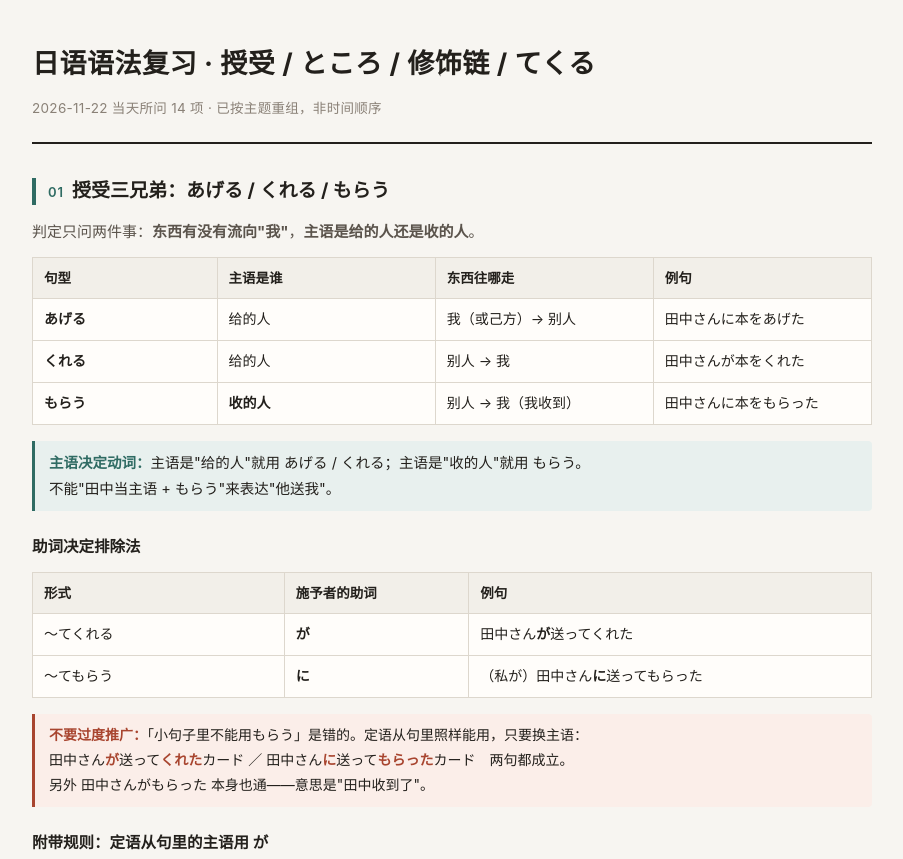
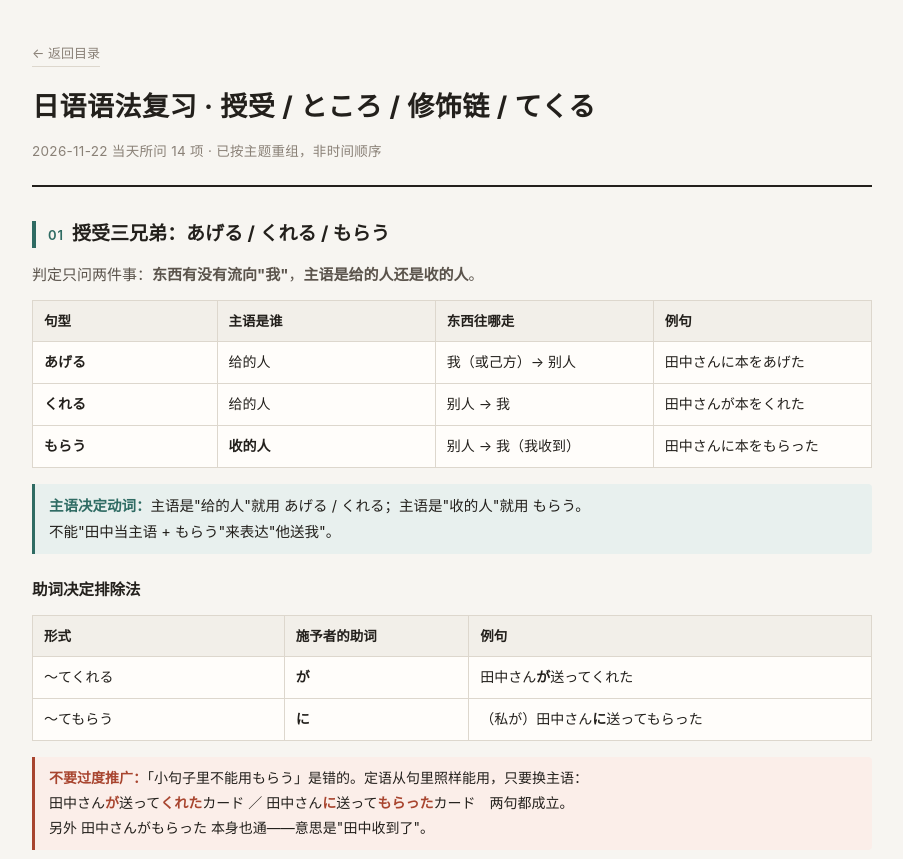
Before and after one commit to a319501967/nihongo-grammar, a plain HTML site: page 2026-11-22.html in a window 1280 px wide. Shown: the top 859 px of the page, without its empty margins (188-1091 px from the left). Drawn offline with Linux system fonts and the light colour scheme.

Commit message:
更新 2026-11-22 语法复习

```diff
--- a/2026-11-22.html
+++ b/2026-11-22.html
@@ -180,12 +180,21 @@
     font-size:13px;
   }
 
+  .back{
+    display:inline-block;margin-bottom:16px;
+    font-size:13px;color:var(--ink-3);text-decoration:none;
+    border-bottom:1px solid var(--line);padding-bottom:1px;
+    transition:color .15s,border-color .15s;
+  }
+  .back:hover{color:var(--accent);border-color:var(--accent);}
+
   @media print{
     body{background:#fff;padding:0;font-size:11.5pt;}
     .card,details{break-inside:avoid;}
     table{break-inside:avoid;}
     details{border:none;padding:0;}
     details .ans{display:block;}
+    .back{display:none;}
   }
 </style>
 </head>
@@ -193,6 +202,7 @@
 <div class="wrap">
 
 <header class="title">
+  <a class="back" href="index.html">← 返回目录</a>
   <h1>日语语法复习 · 授受 / ところ / 修饰链 / てくる</h1>
   <div class="sub">2026-11-22 当天所问 14 项 · 已按主题重组，非时间顺序</div>
 </header>
```
Also changed, not shown: 2 other files.
